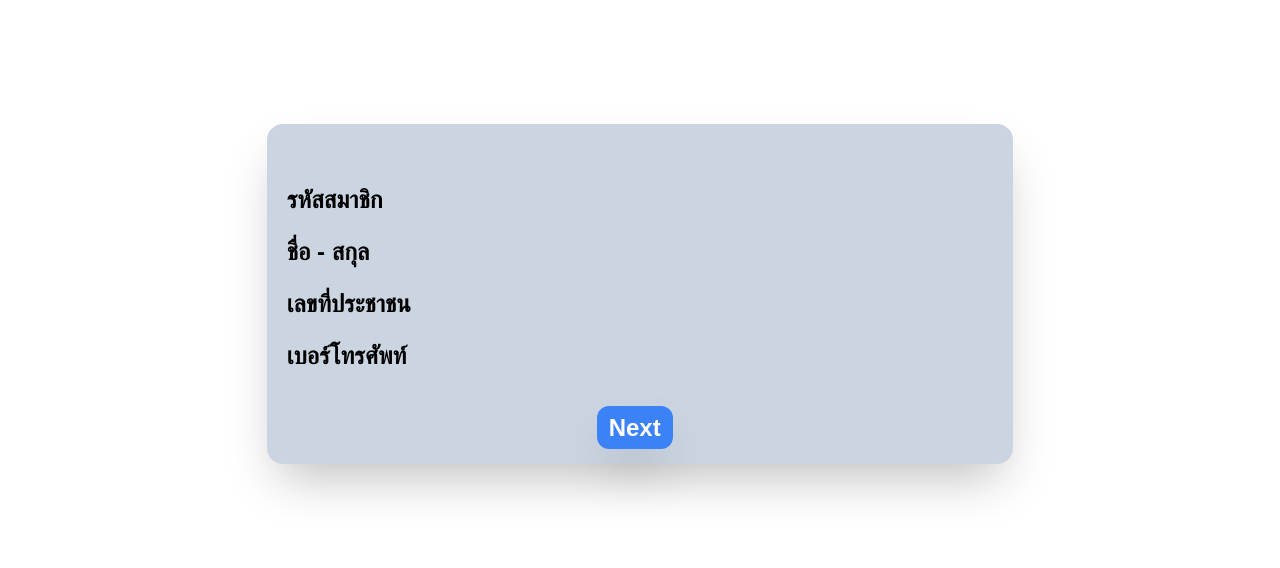
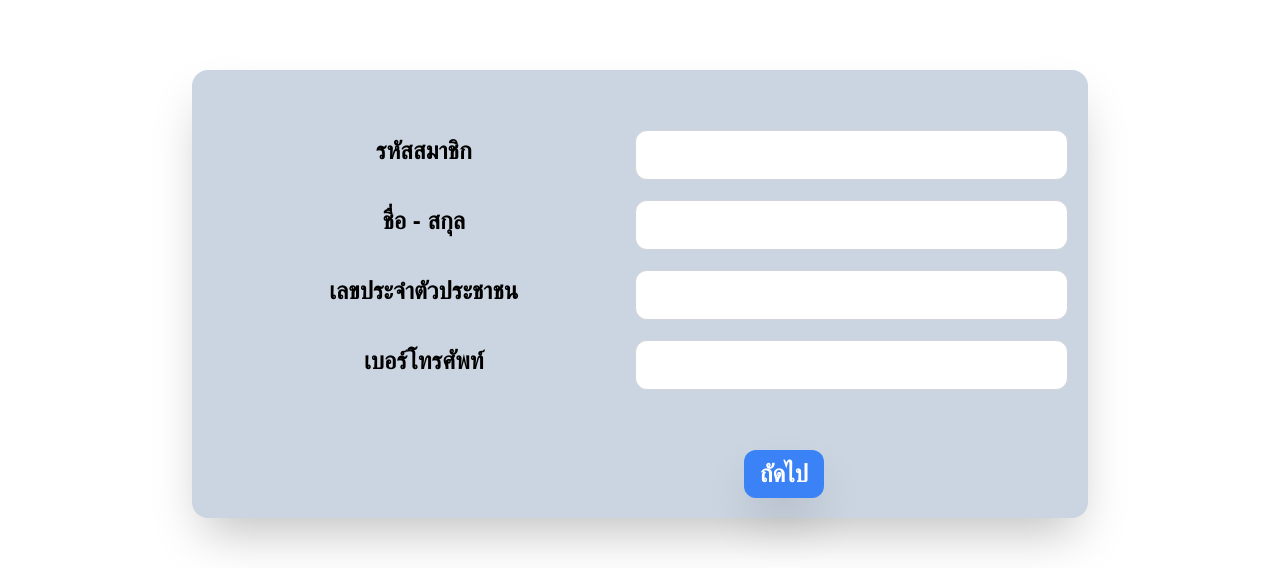
Before and after one commit to wathunyu123/coop-edu-2024, a Next.js app: page / in a window 1280 px wide. Shown: the part 230-798 px from the top of the page. Built offline with nearby package versions, Linux system fonts and the light colour scheme.

Commit message:
Fix (root)
app/(root)/layout.tsx
app/(root)/page.tsx

```diff
--- a/app/(root)/layout.tsx
+++ b/app/(root)/layout.tsx
@@ -1,4 +1,4 @@
-import Navbar from "../components/Navbar";
+import Navbar from "@/components/Navbar";
 
 export default function Layout({ children }: Readonly<{ children: React.ReactNode }>) {
     return (
--- a/app/(root)/page.tsx
+++ b/app/(root)/page.tsx
@@ -1,5 +1,4 @@
-import My_form from "../components/form"
-import form from "../components/form"
+import My_form from "@/components/form"
 
 export default function Home() {
   return (
--- a/app/components/form.tsx
+++ /dev/null
@@ -1,37 +0,0 @@
-import Home from "../(root)/page"
-export default function My_form() {
-    return (
-        <div className="flex flexcol items-center justify-center min-h-screen py-2">
-            <>
-                <title>
-
-                </title>
-            </>
-
-            <main className="flex flex-col items-center justify-ceny=ter w-full flex-1 px-20 text-center">
-                <div className="bg-slate-300 rounded-2xl shadow-2xl flex w-2/3 max-w-4xl ">
-                    <div className="w-3/5 p-5">
-                        <div className="py-10 text-2xl font-bold text-black text-left ">
-                            <h2 className="pb-5">
-                                รหัสสมาชิก
-                            </h2>
-                            <h2 className="pb-5">
-                                ชื่อ - สกุล
-                            </h2>
-                            <h2 className="pb-5">
-                                เลขที่ประชาชน
-                            </h2>
-                            <h2>
-                                เบอร์โทรศัพท์
-                            </h2>
-
-                        </div>
-                        <a href="/" className="py-10 text-2xl font-bold shadow-2xl text-right ml-72 text-white p-3 pt-2 pb-2 rounded-xl bg-blue-500">
-                            Next
-                        </a>
-                    </div>
-                </div>
-            </main>
-        </div>
-    )
-}
--- /dev/null
+++ b/components/form.tsx
@@ -0,0 +1,58 @@
+'use client';
+
+import Thai from '@/dictionary/thai';
+import { useRouter } from 'next/navigation';
+
+export default function MyForm() {
+  const router = useRouter();
+
+  const handleClick = () => {
+    router.push('/');
+  };
+
+  return (
+    <div className="flex flex-col items-center justify-center min-h-screen py-2">
+      <main className="flex flex-col items-center justify-center w-full flex-1 px-20 text-center">
+        <div className="bg-slate-300 rounded-2xl shadow-2xl flex w-full max-w-4xl">
+          <div className="w-full p-5">
+            <div className="py-10 text-2xl font-bold text-black text-left">
+
+              {/* Row 1 */}
+              <div className="flex flex-col-12 items-center mb-5">
+                <label className="w-full text-center mb-2">{Thai.MemberNo}</label>
+                <input type="text" className="w-full max-w-md p-2 rounded-xl border border-gray-300" />
+              </div>
+
+              {/* Row 2 */}
+              <div className="flex flex-col-12 items-center mb-5">
+                <label className="w-full text-center mb-2">{Thai.Name}</label>
+                <input type="text" className="w-full max-w-md p-2 rounded-xl border border-gray-300" />
+              </div>
+
+              {/* Row 3 */}
+              <div className="flex flex-col-12 items-center mb-5">
+                <label className="w-full text-center mb-2">{Thai.IdNumber}</label>
+                <input type="text" className="w-full max-w-md p-2 rounded-xl border border-gray-300" />
+              </div>
+
+              {/* Row 4 */}
+              <div className="flex flex-col-12 items-center mb-5">
+                <label className="w-full text-center mb-2">{Thai.PhoneNumber}</label>
+                <input type="text" className="w-full max-w-md p-2 rounded-xl border border-gray-300" />
+              </div>
+
+            </div>
+            <div className="flex items-center justify-center">
+              <button
+                onClick={handleClick}
+                className="py-10 px-4 text-2xl font-bold shadow-2xl text-right ml-72 text-white p-3 pt-2 pb-2 rounded-xl bg-blue-500"
+              >
+                {Thai.Next}
+              </button>
+            </div>
+          </div>
+        </div>
+      </main>
+    </div>
+  );
+}
--- /dev/null
+++ b/dictionary/thai.ts
@@ -0,0 +1,9 @@
+enum Thai {
+    Next = "ถัดไป",
+    MemberNo = "รหัสสมาชิก",
+    Name = "ชื่อ - สกุล",
+    IdNumber = "เลขประจำตัวประชาชน",
+    PhoneNumber = "เบอร์โทรศัพท์",
+}
+
+export default Thai;
```
Also changed, not shown: components/Navbar.tsx (renamed from app/components/Navbar.tsx).
